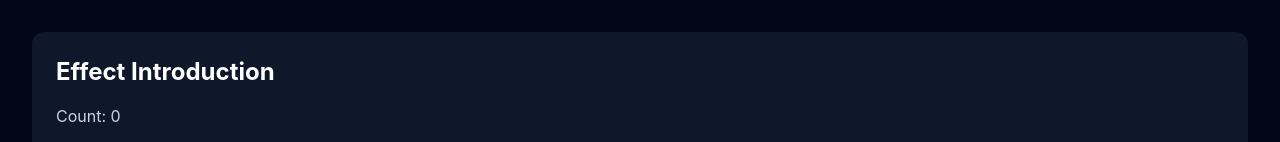
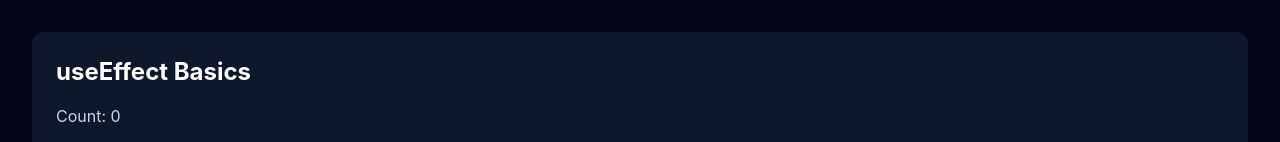
Before and after one commit to foysaliio/React-Mastery-Journey, a React (Vite) app: page / in a window 1280 px wide. Shown: the top 142 px of the page. Built offline with nearby package versions, Linux system fonts and the light colour scheme.

Commit message:
feat(react): learn useEffect basics

```diff
--- a/src/App.tsx
+++ b/src/App.tsx
@@ -1,9 +1,9 @@
-import EffectIntro from "./Components/EffectIntro";
+import EffectDemo from "./Components/EffectDemo";
 
 function App() {
   return (
     <main className="min-h-screen bg-slate-950 p-8">
-      <EffectIntro />
+      <EffectDemo />
     </main>
   );
 }
--- a/src/Components/EffectIntro.tsx
+++ b/src/Components/EffectDemo.tsx
@@ -1,15 +1,15 @@
 import { useEffect, useState } from "react";
 
-const EffectIntro = () => {
+function EffectDemo() {
   const [count, setCount] = useState<number>(0);
 
   useEffect(() => {
-    document.title = `Count: ${count}`;
-  }, [count]);
+    console.log("Effect ran");
+  });
 
   return (
     <section className="rounded-xl bg-slate-900 p-6 text-white">
-      <h2 className="text-2xl font-bold">Effect Introduction</h2>
+      <h2 className="text-2xl font-bold">useEffect Basics</h2>
 
       <p className="mt-4 text-slate-300">Count: {count}</p>
 
@@ -22,6 +22,6 @@ const EffectIntro = () => {
       </button>
     </section>
   );
-};
+}
 
-export default EffectIntro;
+export default EffectDemo;
```
